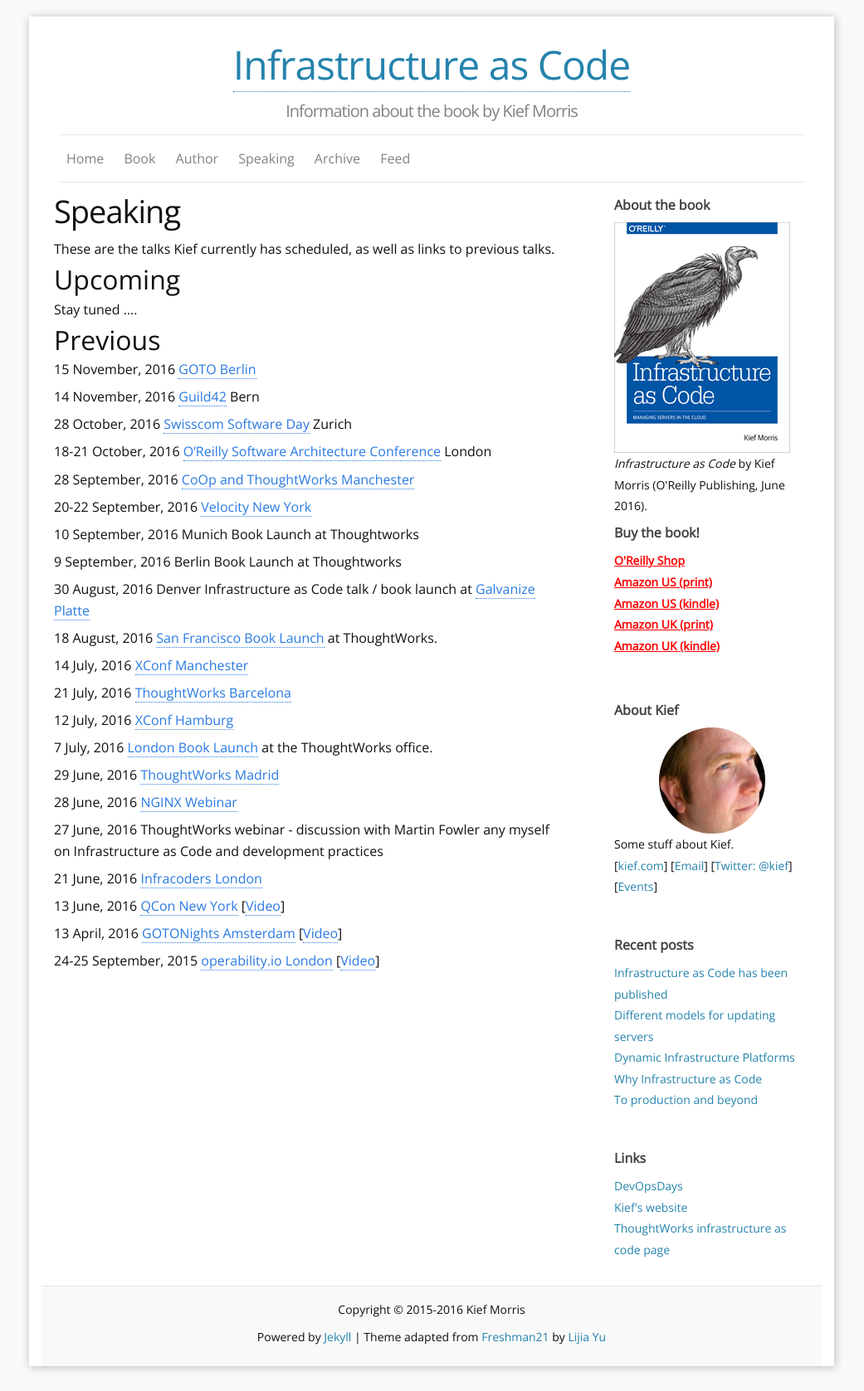
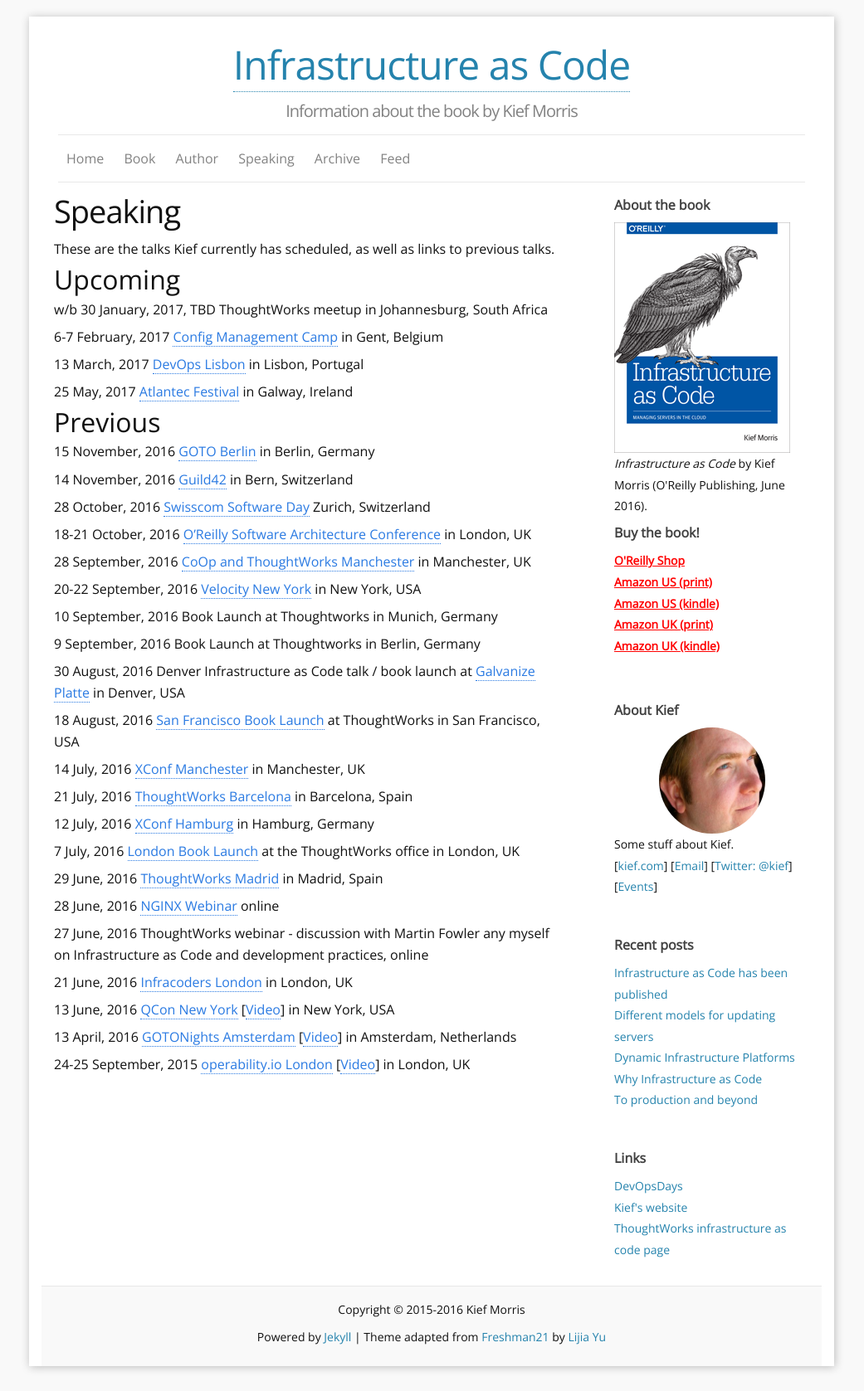
Before and after one commit to kief/infrastructure-as-code.com, a Jekyll site: the page built from 30-speaking.md, in a window 1280 px wide. Shown: the whole page at 83% size, without its empty margins (120-1161 px from the left). Built offline with Jekyll 4.4.1, drawn with Linux system fonts in a browser that asks for light colours; comment, search, counter and statistics services are not loaded.

Commit message:
Updated speaking schedule

```diff
--- a/30-speaking.md
+++ b/30-speaking.md
@@ -8,49 +8,55 @@
 
 ## Upcoming
 
-Stay tuned ....
+w/b 30 January, 2017, TBD ThoughtWorks meetup in Johannesburg, South Africa
+
+6-7 February, 2017 [Config Management Camp](http://cfgmgmtcamp.eu/) in Gent, Belgium
+
+13 March, 2017 [DevOps Lisbon](https://www.meetup.com/DevOps-Lisbon/) in Lisbon, Portugal
+
+25 May, 2017 [Atlantec Festival](http://www.atlantec.ie/) in Galway, Ireland
 
 
 ## Previous
 
-15 November, 2016 [GOTO Berlin](https://gotocon.com/berlin-2016/presentations/show_talk.jsp?oid=7862)
+15 November, 2016 [GOTO Berlin](https://gotocon.com/berlin-2016/presentations/show_talk.jsp?oid=7862) in Berlin, Germany
 
-14 November, 2016 [Guild42](http://guild42.ch/?p=622) Bern
+14 November, 2016 [Guild42](http://guild42.ch/?p=622) in Bern, Switzerland
 
-28 October, 2016 [Swisscom Software Day](http://softwareday.swisscom.com/) Zurich
+28 October, 2016 [Swisscom Software Day](http://softwareday.swisscom.com/) Zurich, Switzerland
 
-18-21 October, 2016 [O'Reilly Software Architecture Conference](http://conferences.oreilly.com/software-architecture/engineering-business-eu/public/schedule/detail/52377) London
+18-21 October, 2016 [O'Reilly Software Architecture Conference](http://conferences.oreilly.com/software-architecture/engineering-business-eu/public/schedule/detail/52377) in London, UK
 
-28 September, 2016 [CoOp and ThoughtWorks Manchester](https://www.meetup.com/ThoughtWorks-Manchester-Tech-Talk/events/233885562/)
+28 September, 2016 [CoOp and ThoughtWorks Manchester](https://www.meetup.com/ThoughtWorks-Manchester-Tech-Talk/events/233885562/) in Manchester, UK
 
-20-22 September, 2016 [Velocity New York](http://conferences.oreilly.com/velocity/devops-web-performance-ny/public/schedule/detail/51192)
+20-22 September, 2016 [Velocity New York](http://conferences.oreilly.com/velocity/devops-web-performance-ny/public/schedule/detail/51192) in New York, USA
 
-10 September, 2016 Munich Book Launch at Thoughtworks
+10 September, 2016 Book Launch at Thoughtworks in Munich, Germany
 
-9 September, 2016 Berlin Book Launch at Thoughtworks
+9 September, 2016 Book Launch at Thoughtworks in Berlin, Germany
 
-30 August, 2016 Denver Infrastructure as Code talk / book launch at [Galvanize Platte](http://www.galvanize.com/campuses/denver-platte/)
+30 August, 2016 Denver Infrastructure as Code talk / book launch at [Galvanize Platte](http://www.galvanize.com/campuses/denver-platte/) in Denver, USA
 
-18 August, 2016 [San Francisco Book Launch](https://info.thoughtworks.com/Infrastructure-As-Code-SF-Launch.html) at ThoughtWorks.
+18 August, 2016 [San Francisco Book Launch](https://info.thoughtworks.com/Infrastructure-As-Code-SF-Launch.html) at ThoughtWorks in San Francisco, USA
 
-14 July, 2016 [XConf Manchester](https://info.thoughtworks.com/Xconf-Manchester-2016.html)
+14 July, 2016 [XConf Manchester](https://info.thoughtworks.com/Xconf-Manchester-2016.html) in Manchester, UK
 
-21 July, 2016 [ThoughtWorks Barcelona](http://www.meetup.com/ThoughtWorks-Barcelona/events/232560002/?eventId=232560002)
+21 July, 2016 [ThoughtWorks Barcelona](http://www.meetup.com/ThoughtWorks-Barcelona/events/232560002/?eventId=232560002) in Barcelona, Spain
 
-12 July, 2016 [XConf Hamburg](https://info.thoughtworks.com/Xconf-hamburg-2016.html)
+12 July, 2016 [XConf Hamburg](https://info.thoughtworks.com/Xconf-hamburg-2016.html) in Hamburg, Germany
 
-7 July, 2016 [London Book Launch](https://info.thoughtworks.com/Book-launch-infrastructure-as-code) at the ThoughtWorks office.
+7 July, 2016 [London Book Launch](https://info.thoughtworks.com/Book-launch-infrastructure-as-code) at the ThoughtWorks office in London, UK
 
-29 June, 2016 [ThoughtWorks Madrid](http://www.meetup.com/ThoughtWorks-Madrid/events/231646246)
+29 June, 2016 [ThoughtWorks Madrid](http://www.meetup.com/ThoughtWorks-Madrid/events/231646246) in Madrid, Spain
 
-28 June, 2016 [NGINX Webinar](https://www.nginx.com/resources/webinars/how-to-adopt-infrastructure-as-code/)
+28 June, 2016 [NGINX Webinar](https://www.nginx.com/resources/webinars/how-to-adopt-infrastructure-as-code/) online
 
-27 June, 2016 ThoughtWorks webinar - discussion with Martin Fowler any myself on Infrastructure as Code and development practices
+27 June, 2016 ThoughtWorks webinar - discussion with Martin Fowler any myself on Infrastructure as Code and development practices, online
 
-21 June, 2016 [Infracoders London](http://www.meetup.com/Infracoders-London/events/231184765/)
+21 June, 2016 [Infracoders London](http://www.meetup.com/Infracoders-London/events/231184765/) in London, UK
 
-13 June, 2016 [QCon New York](https://qconnewyork.com/ny2016/presentation/implementing-infrastructure-code) [[Video](https://www.infoq.com/presentations/infrastructure-as-code-2016)]
+13 June, 2016 [QCon New York](https://qconnewyork.com/ny2016/presentation/implementing-infrastructure-code) [[Video](https://www.infoq.com/presentations/infrastructure-as-code-2016)] in New York, USA
 
-13 April, 2016 [GOTONights Amsterdam](http://www.meetup.com/GOTO-Nights-Amsterdam/events/228863905/) [[Video](https://www.youtube.com/watch?v=Lifb3TovNtY)]
+13 April, 2016 [GOTONights Amsterdam](http://www.meetup.com/GOTO-Nights-Amsterdam/events/228863905/) [[Video](https://www.youtube.com/watch?v=Lifb3TovNtY)] in Amsterdam, Netherlands
 
-24-25 September, 2015 [operability.io London](http://operability.io/2015/) [[Video](https://www.youtube.com/watch?v=a4PuAkI7uGg)]
+24-25 September, 2015 [operability.io London](http://operability.io/2015/) [[Video](https://www.youtube.com/watch?v=a4PuAkI7uGg)] in London, UK
```
Also changed, not shown: _posts/2016-12-12-environment-pipelines.md (added, +196 -0 lines), images/multiple-environments-multi-env-per-stack.png.
